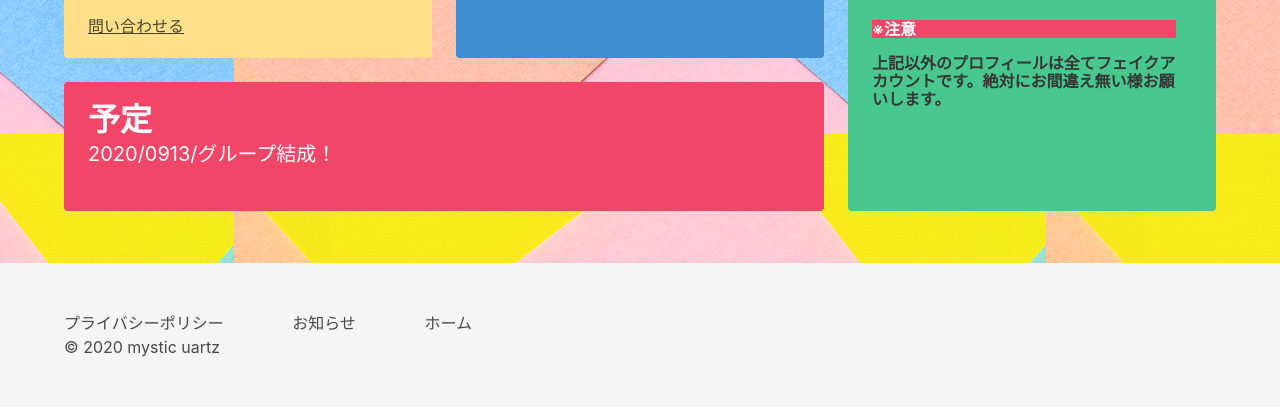
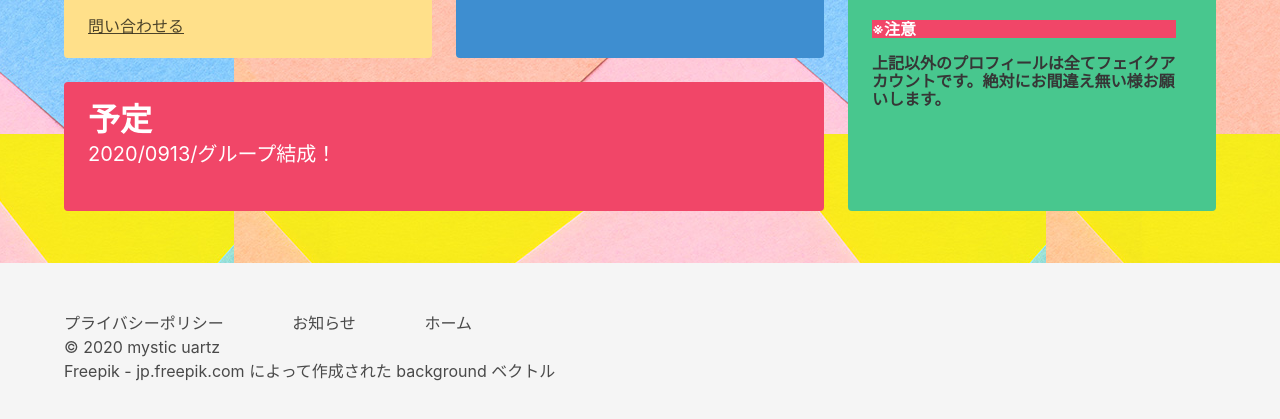
Before and after one commit to shouichia/mysticquartz, a plain HTML site: page index.html in a window 1280 px wide. Shown: the part 669-1088 px from the top of the page. Drawn offline with nearby package versions, Linux system fonts and the light colour scheme.

Commit message:
Update index.html

```diff
--- a/index.html
+++ b/index.html
@@ -110,6 +110,7 @@
           <a href="oshirase.html">　　お知らせ　　</a>
           <a href="index.html">　　ホーム　　</a>
           <p>© 2020 mystic uartz</p>
+          <a href="https://jp.freepik.com/vectors/background">Freepik - jp.freepik.com によって作成された background ベクトル</a>
 
         </div>
       </div>
```
